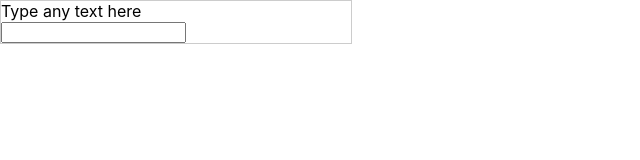
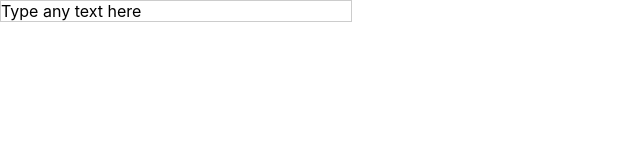
Before and after one commit to SunSide7/ReactApp, a React (Create React App) app: page / in a window 1280 px wide. Shown: the top 160 px of the page, without its empty margins (0-640 px from the left). Built offline with nearby package versions, Linux system fonts and the light colour scheme.

Commit message:
commit #9: Field Component input hidden

```diff
--- a/src/components/Field/Field.js
+++ b/src/components/Field/Field.js
@@ -4,8 +4,8 @@ import './Field.sass'
 export default class Field extends Component {
 
     classNames = {
-        contentClassNames: ['text-field__content'],
-        inputClassNames: ['text-field__input']
+        contentClassNames: ['text-field__content', 'active'],
+        inputClassNames: ['text-field__input', 'hide']
     }
 
     content = React.createRef()
```
